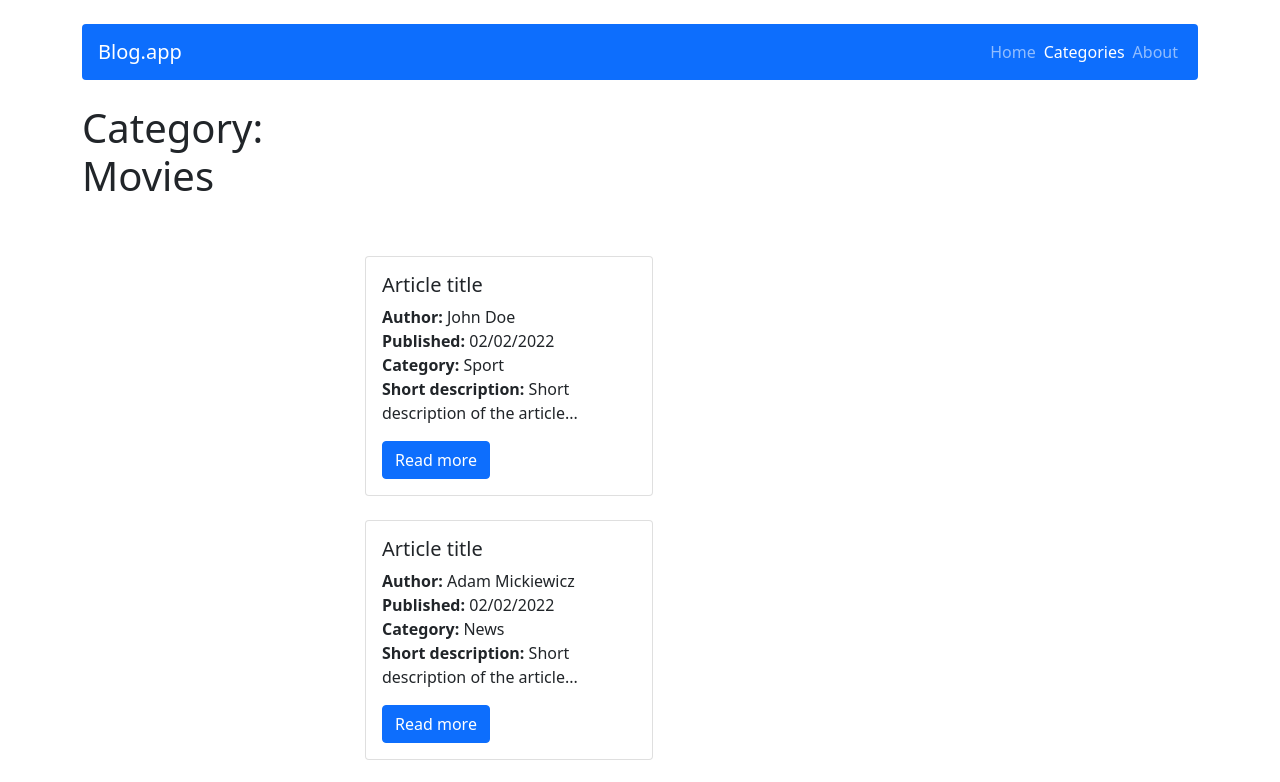
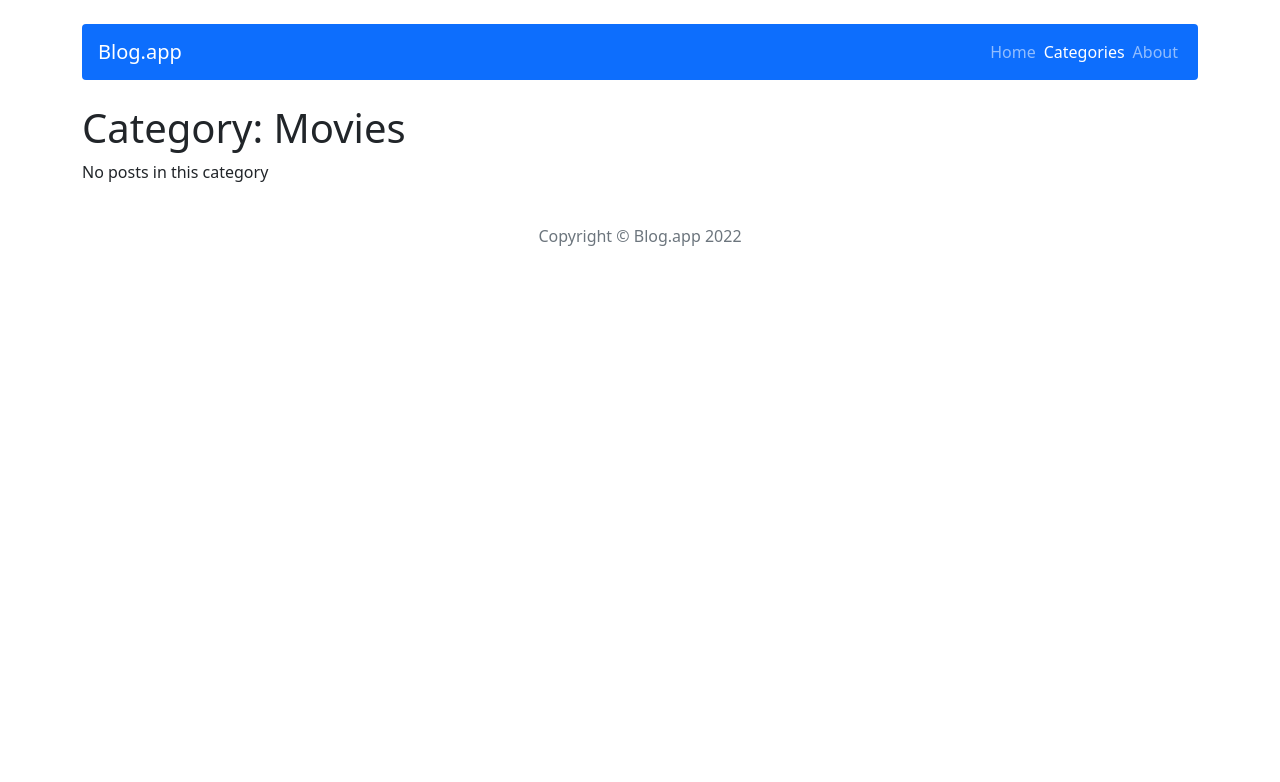
Before and after one commit to Cinamon88/BlogApp, a React (Create React App) app: page /categories/Movies in a window 1280 px wide. Shown: the top 782 px of the page. Built offline with nearby package versions, Linux system fonts and the light colour scheme.

Commit message:
render post by categories(not working)

```diff
--- a/src/components/features/PostByCategory.js
+++ b/src/components/features/PostByCategory.js
@@ -2,12 +2,12 @@ import { Row, Col } from 'react-bootstrap';
 import { useParams } from 'react-router-dom';
 import { useSelector } from 'react-redux';
 import { getPostByCategory } from '../../redux/postsRedux';
-import PostContainer from './PostContainer';
+import PostCard from './PostCard';
 
 
 const PostByCategory = () => {
   const { postCategory } = useParams();
-  const posts = useSelector((state) => getPostByCategory(state, postCategory));
+  const posts = useSelector(getPostByCategory);
 
   if (posts.length === 0)
     return (
@@ -16,6 +16,7 @@ const PostByCategory = () => {
         <p>No posts in this category</p>
       </div>
     );
+
   return (
     <div>
       <Row xs={1} md={4} className="g-2">
@@ -24,10 +25,13 @@ const PostByCategory = () => {
         </Col>
       </Row>
       <Row xs={1} md={2} className="g-3 justify-content-md-center">
-        {posts.map((post) => (
-          <Col key={post.id}>
-            <PostContainer {...post} />
-          </Col>
+      {posts.map((post, index) => (
+          <div key={index}>
+            <PostCard
+              key={index}
+              id={post.id}
+              />
+          </div>
         ))}
       </Row>
     </div>
```
